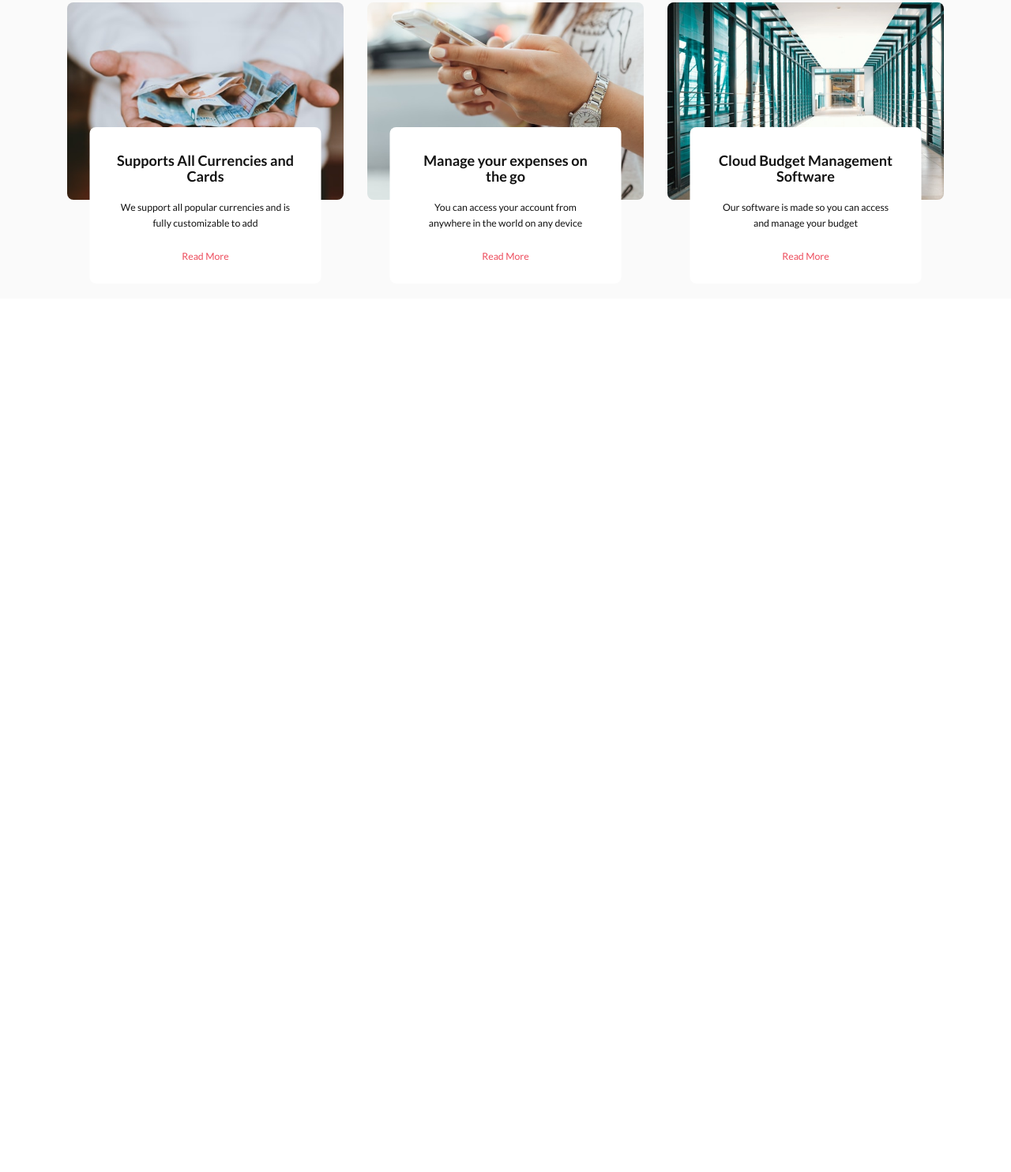
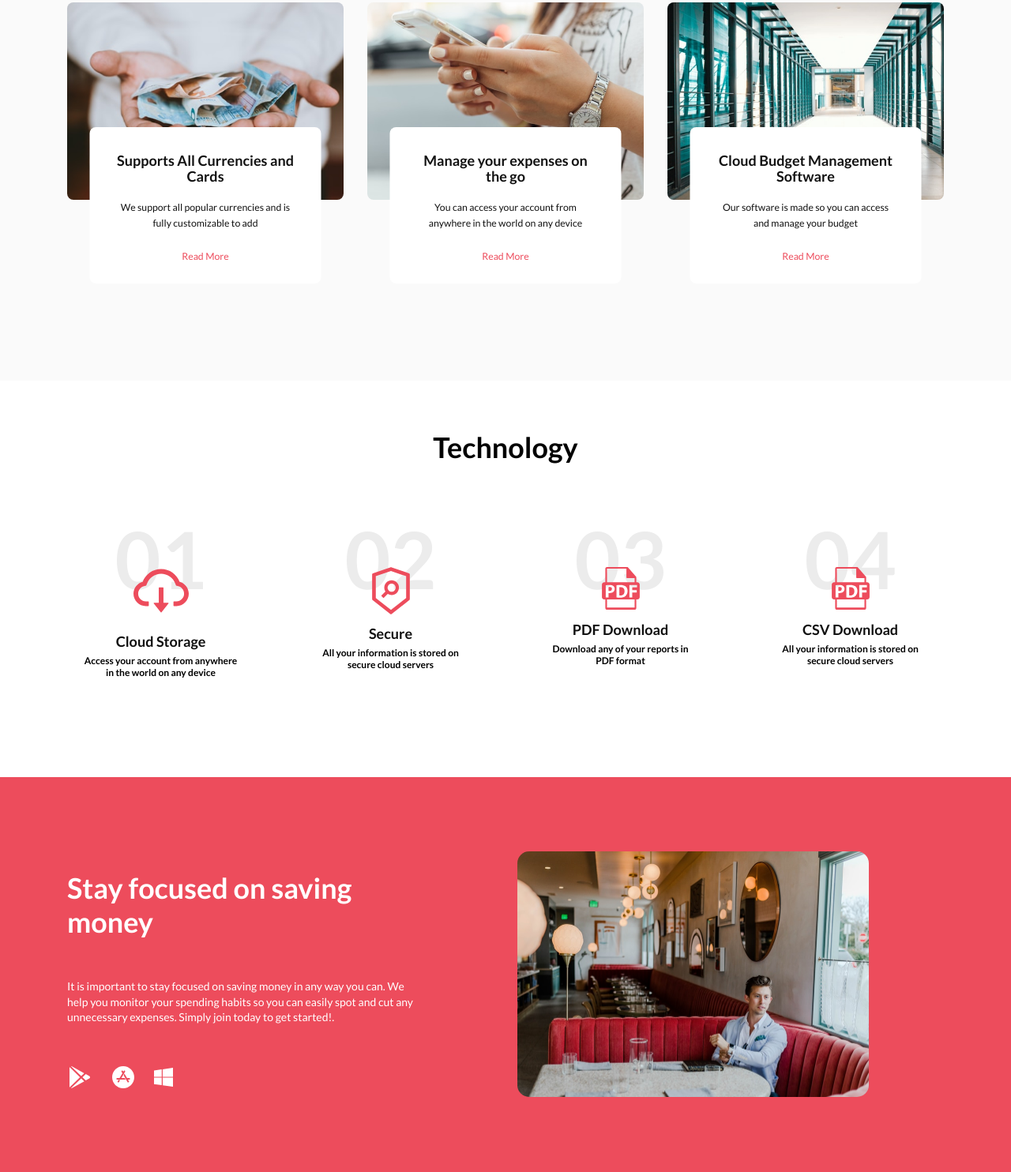
Before and after one commit to holdiana/practical-course, a plain HTML site: page cloudbudget/src/index.html in a window 1280 px wide. Shown: the part 1478-2962 px from the top of the page at 79% size. Before the commit the page ends 1856 px from the top, so only its background shows below. Drawn offline with Linux system fonts and the light colour scheme.

Commit message:
feat: add technology and focus sections

```diff
--- a/cloudbudget/src/index.html
+++ b/cloudbudget/src/index.html
@@ -112,6 +112,84 @@
 
 		</div>
 	</section>
+	<section class="technology">
+		<div class="container">
+			<h2 class="technology__title">Technology
+			</h2>
+
+			<ul class="technology__inner">
+				<li class="technology__inner-number"> 01
+					<div class="technology__inner-front">
+						<div class="technology__inner-items ">
+							<img src="../assets/icons/cloud.svg" alt="icon access"
+								class="technology__inner-icon technology__inner-icon--cloud">
+							<h3 class="technology__inner-title">Cloud Storage</h3>
+							<p class="technology__inner-descr">Access your account from anywhere in the world on any device
+							</p>
+						</div>
+				</li>
+				<li class="technology__inner-number"> 02
+					<div class="technology__inner-front">
+						<div class="technology__inner-items">
+							<img src="../assets/icons/search.svg" alt="icon secure" class="technology__inner-icon">
+							<h3 class="technology__inner-title">Secure</h3>
+							<p class="technology__inner-descr">All your information is stored on secure cloud servers
+							</p>
+						</div>
+				</li>
+				<li class="technology__inner-number"> 03
+					<div class="technology__inner-front">
+						<div class="technology__inner-items">
+							<img src="../assets/icons/PDF_icon.svg" alt="icon PDF Download" class="technology__inner-icon">
+							<h3 class="technology__inner-title">PDF Download</h3>
+							<p class="technology__inner-descr">Download any of your reports in PDF format
+							</p>
+						</div>
+				</li>
+				<li class="technology__inner-number"> 04
+					<div class="technology__inner-front">
+						<div class="technology__inner-items">
+							<img src="../assets/icons/PDF_icon.svg" alt="icon CSV Download" class="technology__inner-icon">
+							<h3 class="technology__inner-title">CSV Download</h3>
+							<p class="technology__inner-descr">All your information is stored on secure cloud servers
+							</p>
+						</div>
+				</li>
+			</ul>
+		</div>
+	</section>
+	<section class="focus">
+		<div class="container">
+			<div class=" wrapper focus__wrapper ">
+				<div class="info focus__info ">
+					<h2 class="focus__title ">Stay focused on saving money</h2>
+					<p class="focus__text">It is important to stay focused on saving money in any way you can. We help you
+						monitor your spending habits so you can easily spot and cut any unnecessary expenses. Simply join
+						today to get started!.</p>
+					<div class="focus__download">
+						<div class="focus__download-google">
+							<a href="" class="focus__download-link">
+								<img src="../assets/icons/ion-logo-google-playstore.svg" alt="playstore icon">
+							</a>
+						</div>
+
+						<div class="focus__download-apple">
+							<a href="" class="focus__download-link">
+								<img src="../assets/icons/ion-logo-apple-appstore.svg" alt="appstore icon">
+							</a>
+						</div>
+						<div class="focus__download-wind">
+							<a href="" class="focus__download-link"><img src="../assets/icons/simple-icons_windows.svg"
+									alt="windows icon"></a>
+						</div>
+					</div>
+				</div>
+				<div class="focus__image">
+				</div>
+			</div>
+
+		</div>
+	</section>
 
 
 </body>
--- a/cloudbudget/src/scss/_features.scss
+++ b/cloudbudget/src/scss/_features.scss
@@ -1,6 +1,6 @@
 .features {
 	background-color: $gray_bg-color;
-	padding: 63px 0 125px 0;
+	padding: 63px 0 229px 0;
 	&__title {
 		text-align: center;
 		padding-bottom: 70px;
--- /dev/null
+++ b/cloudbudget/src/scss/_focus.scss
@@ -0,0 +1,32 @@
+.focus {
+	padding: 94px 0 95px 0;
+	background-color: $primary_color;
+	color: $white_txt-color;
+	&__title {
+		color: $white_txt-color;
+		padding: 20px 0 50px 0;
+	}
+	&__info,
+	&__image {
+		flex-direction: 40%;
+	}
+	&__info {
+	}
+	&__download {
+		margin-top: 50px;
+		// padding-top: 40px;
+		display: flex;
+		max-width: 134px;
+		justify-content: space-between;
+		align-items: center;
+	}
+	&__image {
+		width: 445px;
+		height: 311px;
+		background-image: url("../../assets/images/Video_bg2.jpg");
+		background-repeat: no-repeat;
+		background-size: cover;
+		border-radius: 15px;
+		margin-left: 125px;
+	}
+}
--- /dev/null
+++ b/cloudbudget/src/scss/_technology.scss
@@ -0,0 +1,43 @@
+.technology {
+	padding-bottom: 125px;
+	&__title {
+		text-align: center;
+		padding: 63px 0 110px 0;
+	}
+	&__inner {
+		display: flex;
+		justify-content: center;
+		// align-items: center;
+		&-front {
+		}
+		&-number {
+			max-width: 196px;
+			text-align: center;
+			font-weight: 700;
+			font-size: 7.14rem;
+			color: #10101014;
+			&:not(:last-child) {
+				margin-right: 96px;
+			}
+		}
+		&-icon {
+			&--cloud {
+				margin-top: -10px;
+			}
+		}
+		&-title {
+			color: $descr_color;
+
+			&:not(:first-child) {
+				padding: 15px 0 8px 0;
+			}
+		}
+		&-descr {
+			max-width: 195px;
+			text-align: center;
+			font-size: 0.86rem;
+			line-height: 120%;
+			color: $black_txt-color;
+		}
+	}
+}
--- a/cloudbudget/src/scss/style.scss
+++ b/cloudbudget/src/scss/style.scss
@@ -4,3 +4,5 @@
 @import "hero";
 @import "management";
 @import "features";
+@import "technology";
+@import "focus";
```
Also changed, not shown: cloudbudget/src/css/style.css.
